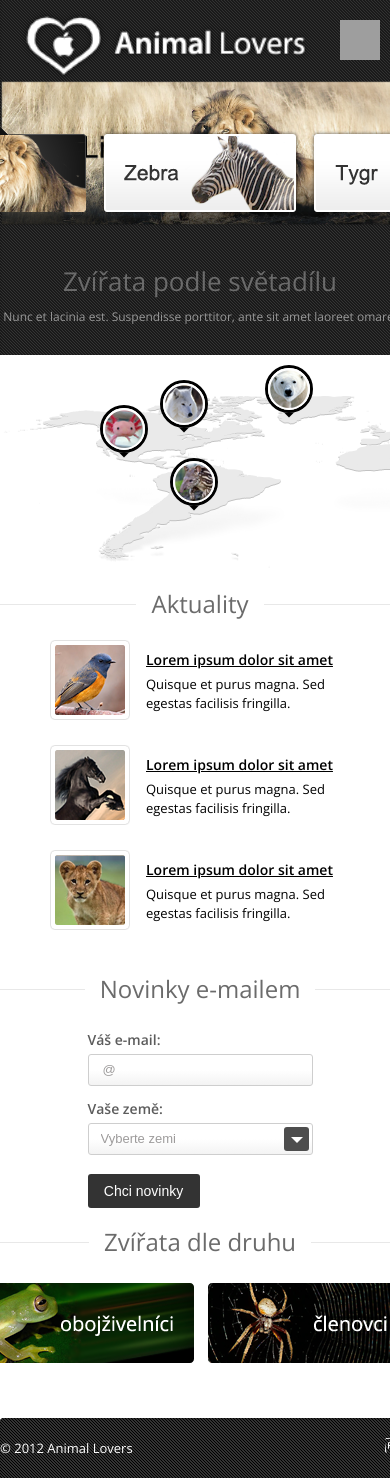
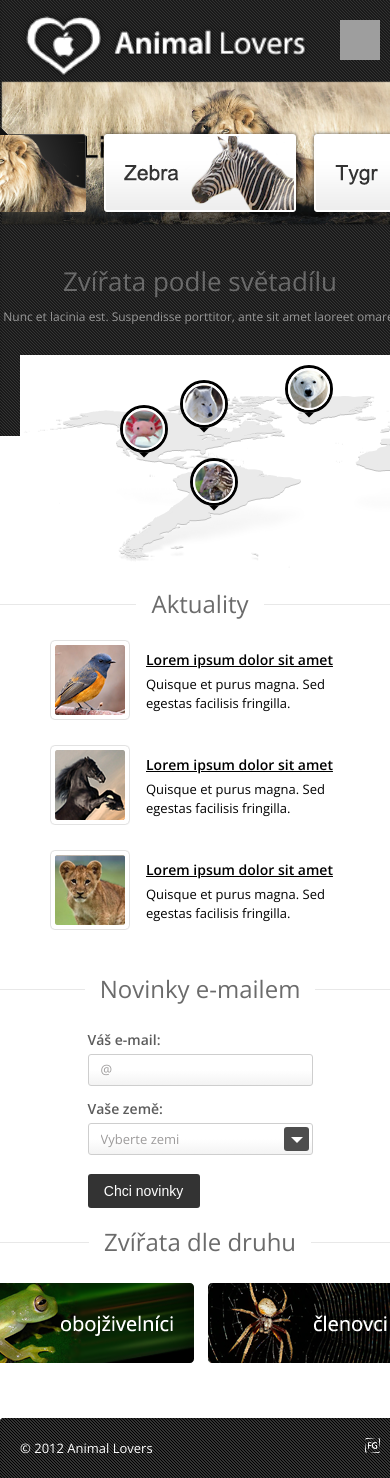
Before and after one commit to katerinafaustenova/animal_lovers_test_project, a Next.js app: page / in a window 390 px wide. Shown: the top 1478 px of the page. Built offline with nearby package versions, Linux system fonts and the light colour scheme; grey boxes are pictures that could not be loaded.

Commit message:
cross browser fix

```diff
--- a/styles/Footer.module.css
+++ b/styles/Footer.module.css
@@ -13,3 +13,9 @@
   line-height: 60px;
   margin: 0 auto;
 }
+
+@media only screen and (max-width: 980px) {
+  .wrapper {
+    padding: 0 20px;
+  }
+}
--- a/styles/Form.module.css
+++ b/styles/Form.module.css
@@ -40,12 +40,14 @@
   );
   border: 1px solid #cecece;
   border-radius: 3px;
+  padding-left: 12px;
 }
 
 .input::placeholder {
   color: var(--gray-2);
   font-size: var(--fz-smaller);
-  padding-left: 12px;
+  line-height: 13px; /* Safari fix @ */
+  font-family: "Open Sans", sans-serif !important; /* Chrome fix v inputech */
 }
 
 .withArrow {
@@ -59,7 +61,7 @@
   -webkit-appearance: none;
   color: var(--gray-2);
   font-size: var(--fz-smaller);
-  padding-left: 12px;
+  font-family: "Open Sans", sans-serif !important; /* Chrome fix v inputech */
 }
 
 .withArrow:before {
--- a/styles/Headline.module.css
+++ b/styles/Headline.module.css
@@ -18,3 +18,9 @@
   background-color: white;
   padding: 0 15px;
 }
+
+@media only screen and (max-width: 980px) {
+  .headline {
+    padding: 0 20px;
+  }
+}
--- a/styles/Map.module.css
+++ b/styles/Map.module.css
@@ -28,4 +28,11 @@
   width: 941px;
   height: 225px;
   position: relative;
+  line-height: 0; /* Firefox fix (scroll) */
 }
+
+@media only screen and (max-width: 980px) {
+  .scroll {
+    padding: 30px 20px 0;
+  }
+}
--- a/styles/News.module.css
+++ b/styles/News.module.css
@@ -5,7 +5,7 @@
   margin: 0px auto 70px;
 }
 
-@media only screen and (max-width: 950px) {
+@media only screen and (max-width: 980px) {
   .news {
     flex-direction: column;
     align-items: center;
--- a/styles/NewsItem.module.css
+++ b/styles/NewsItem.module.css
@@ -20,7 +20,7 @@
   margin: 5px 0;
 }
 
-@media only screen and (max-width: 950px) {
+@media only screen and (max-width: 980px) {
   .item {
     width: 100%;
     max-width: 300px;
```
